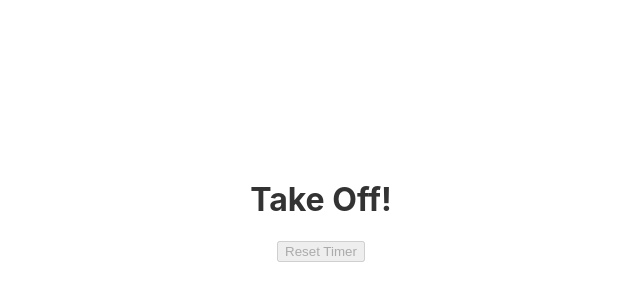
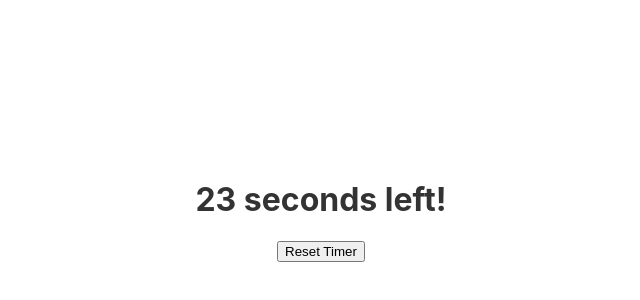
Before and after one commit to arunansh98/machine-coding-react, a React (Create React App) app: page /timer in a window 1280 px wide. Shown: the part 190-490 px from the top of the page, without its empty margins (319-959 px from the left). Built offline with nearby package versions, Linux system fonts and the light colour scheme.

Commit message:
Edit TimerPage.js

```diff
--- a/src/questions/Timer/TimerPage.js
+++ b/src/questions/Timer/TimerPage.js
@@ -1,6 +1,6 @@
 import React, { useState, useEffect } from "react";
 
-const TIME_LEFT = 4;
+const TIME_LEFT = 30;
 
 const TimerPage = () => {
   const [count, setCount] = useState(TIME_LEFT);
```
